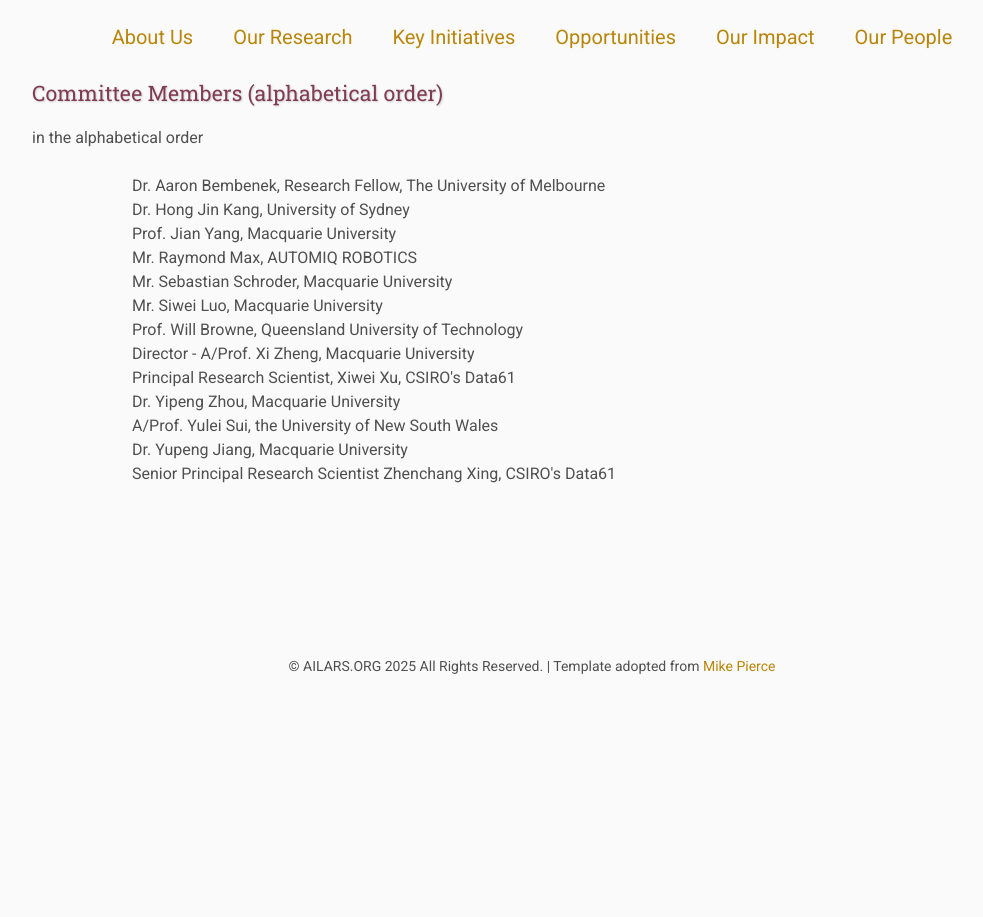
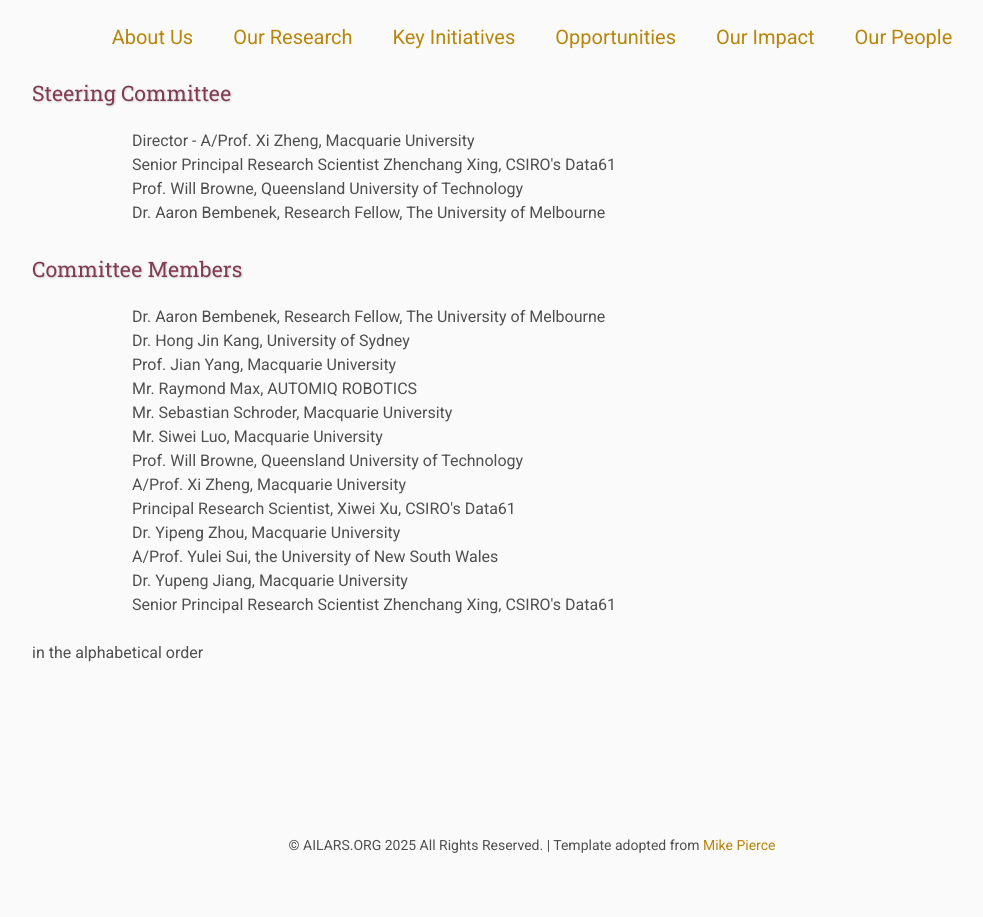
Before and after one commit to ITSEG-MQ/website-ailars, a Jekyll site: the page built from people/index.html, in a window 1280 px wide. Shown: the part 360-1277 px from the top of the page, without its empty margins (108-1091 px from the left). Built offline with Jekyll 4.4.1, drawn with Linux system fonts in a browser that asks for light colours; before the commit the page ends 1098 px from its top, so only the background shows below that.

Commit message:
Update committee members list in index.html

```diff
--- a/people/index.html
+++ b/people/index.html
@@ -3,10 +3,16 @@
 title: Our People
 nav: people
 ---
+<h4>Steering Committee</h4>
 
-<h4>Committee Members (alphabetical order)</h4>
+<ul>
+    <li>Director - A/Prof. Xi Zheng, Macquarie University</li>
+    <li>Senior Principal Research Scientist Zhenchang Xing, CSIRO's Data61</li>
+    <li>Prof. Will Browne, Queensland University of Technology</li>
+    <li>Dr. Aaron Bembenek, Research Fellow, The University of Melbourne</li>
+</ul>
 
-<h5>in the alphabetical order</h5>
+<h4>Committee Members</h4>
 
 <ul>
     <li>Dr. Aaron Bembenek, Research Fellow, The University of Melbourne</li>
@@ -16,10 +22,12 @@
     <li>Mr. Sebastian Schroder, Macquarie University</li>
     <li>Mr. Siwei Luo, Macquarie University</li>
     <li>Prof. Will Browne, Queensland University of Technology</li>
-    <li>Director - A/Prof. Xi Zheng, Macquarie University</li>
+    <li>A/Prof. Xi Zheng, Macquarie University</li>
     <li>Principal Research Scientist, Xiwei Xu, CSIRO's Data61</li>
     <li>Dr. Yipeng Zhou, Macquarie University</li>
     <li>A/Prof. Yulei Sui, the University of New South Wales</li>
     <li>Dr. Yupeng Jiang, Macquarie University</li>
     <li>Senior Principal Research Scientist Zhenchang Xing, CSIRO's Data61</li>
 </ul>
+
+<h5>in the alphabetical order</h5>
```
